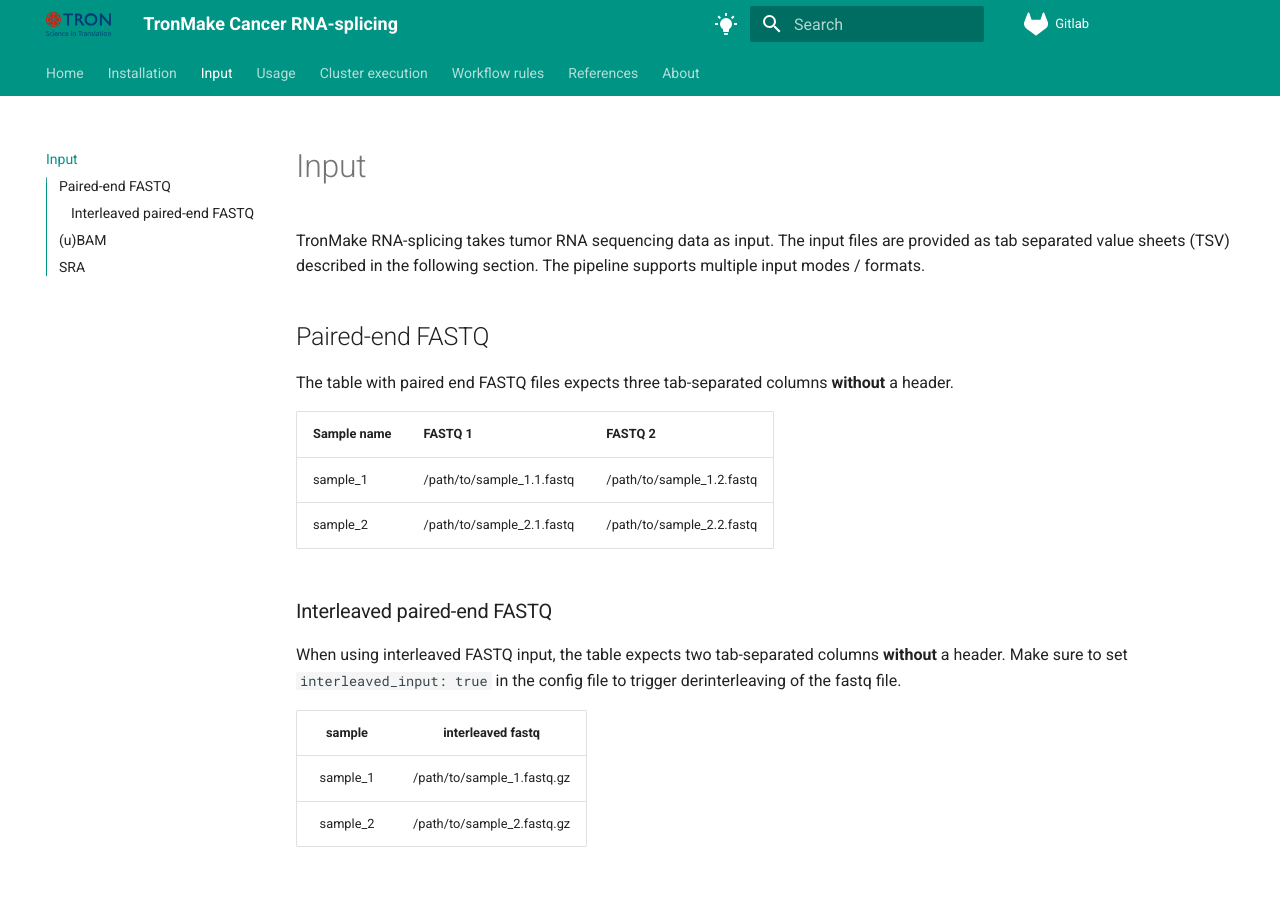
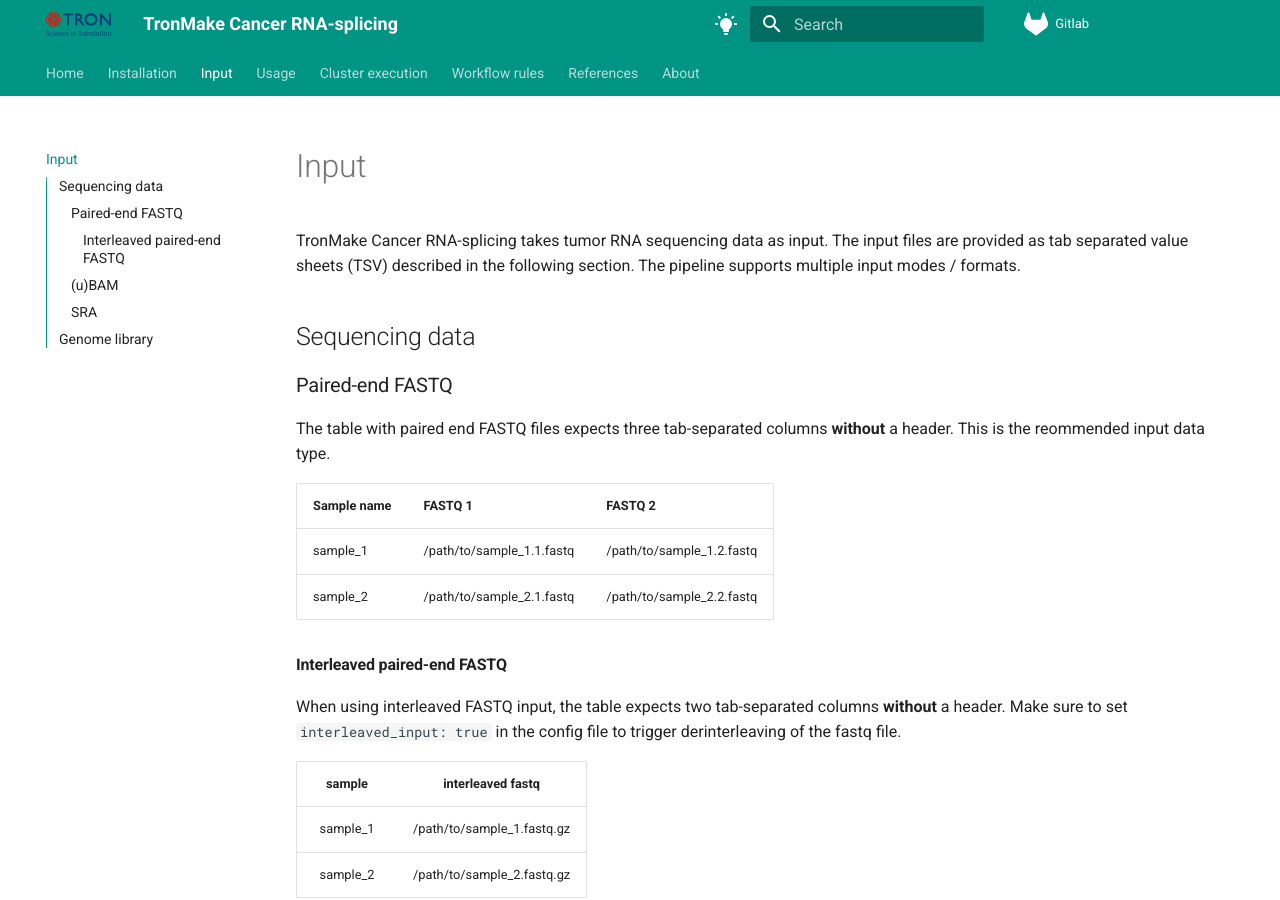
Before and after one commit to TRON-Bioinformatics/neorasp, an MkDocs documentation site: the page built from documentation/tronmake-rna-splicing/docs/input.md, in a window 1280 px wide and 900 px high. Built offline with MkDocs 1.6.1 and Material for MkDocs 9.7.7, drawn with Linux system fonts in a browser that asks for light colours; some of the changed text lies outside the part shown.

```diff
--- a/documentation/tronmake-rna-splicing/docs/input.md
+++ b/documentation/tronmake-rna-splicing/docs/input.md
@@ -1,17 +1,20 @@
 # Input
 
-TronMake RNA-splicing takes tumor RNA sequencing data as input. The input files are provided as tab separated value sheets (TSV) described in the following section. The pipeline supports multiple input modes / formats.
+TronMake Cancer RNA-splicing takes tumor RNA sequencing data as input. The input files are provided as tab separated value sheets (TSV) described in the following section. The pipeline supports multiple input modes / formats.
 
-## Paired-end FASTQ
+## Sequencing data
 
-The table with paired end FASTQ files expects three tab-separated columns **without** a header.
+### Paired-end FASTQ
+
+The table with paired end FASTQ files expects three tab-separated columns **without** a header. This
+is the reommended input data type.
 
 | Sample name          | FASTQ 1                         | FASTQ 2                        |
 |----------------------|---------------------------------|--------------------------------|
 | sample_1             | /path/to/sample_1.1.fastq       |    /path/to/sample_1.2.fastq   |
 | sample_2             | /path/to/sample_2.1.fastq       |    /path/to/sample_2.2.fastq   |
 
-### Interleaved paired-end FASTQ
+#### Interleaved paired-end FASTQ
 
 When using interleaved FASTQ input, the table expects two tab-separated columns **without** a header.
 Make sure to set `interleaved_input: true` in the config file to trigger derinterleaving of the fastq file.
@@ -22,7 +25,7 @@
 | sample_2 | /path/to/sample_2.fastq.gz |
 
 
-## (u)BAM
+### (u)BAM
 
 When using (u)BAM files as input the table expects two tab-separated columns **without** a header.
 Make sure to set `BAM_input: true` in the config file to trigger BAM to FASTQ conversion.
@@ -33,7 +36,7 @@
 | sample_2 | /path/to/sample_2.bam,/path/to/sample_2_2.bam           |
 | sample_3 | /path/to/sample_3.bam,/path/to/sample_3_2.bam           |
 
-## SRA
+### SRA
 
 When using the SRA mode, the table expects a single column **without** a header.
 Make sure to set `sra_mode: true` in the config file to trigger download of FASTQ files of SRA Run accessions.
@@ -47,3 +50,8 @@
 |SRR6298262|
 
 **Note: The pipeline currently support only SRA Run accessions starting with `SRR`, `DRR` or `ERR`. Other accessions such as study, experiment and/or group are currently not supported**
+
+
+## Genome library
+
+The workflow requires the genome annotation as well as indices for STAR and Salmon as genome library which are specified in the config file. In future, the libraries of the TronMake Genome Lib Builder will be used.
```
Also changed, not shown: documentation/tronmake-rna-splicing/docs/usage.md (+10 -5 lines), README.md.
